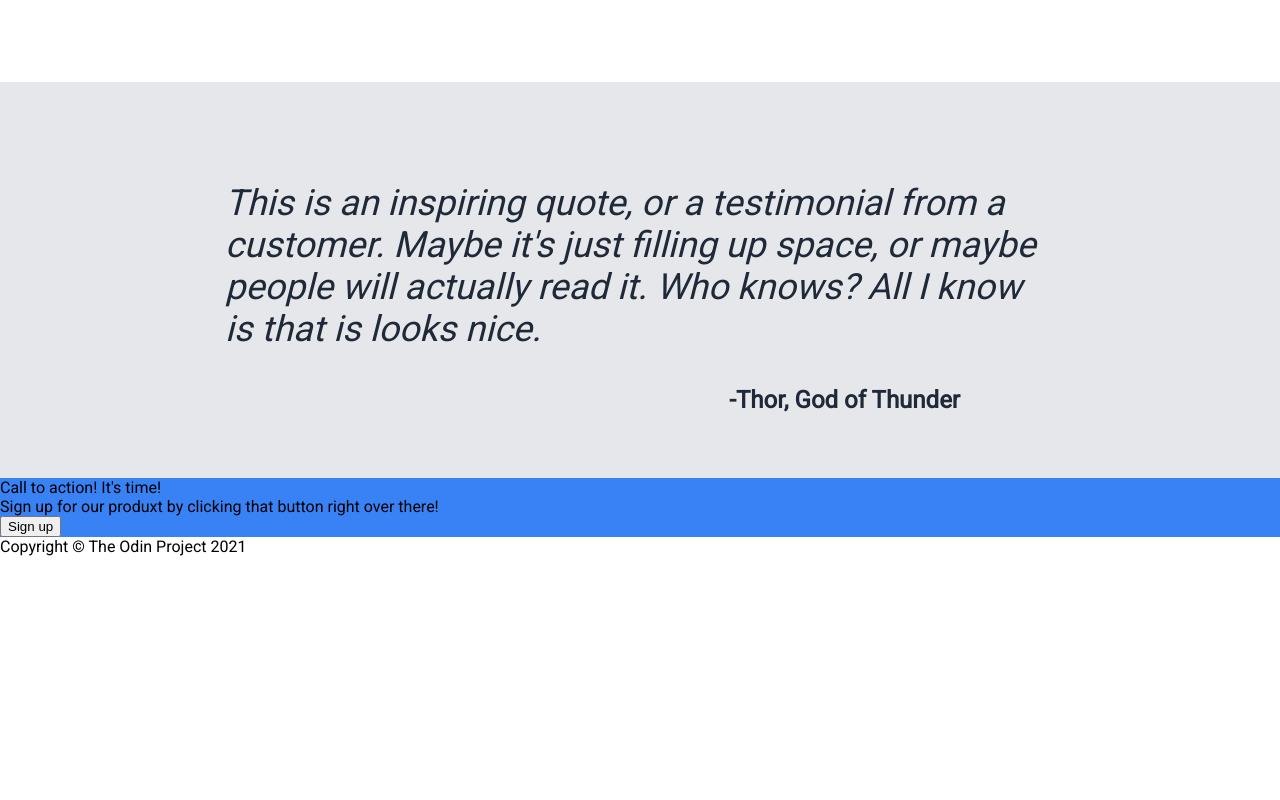
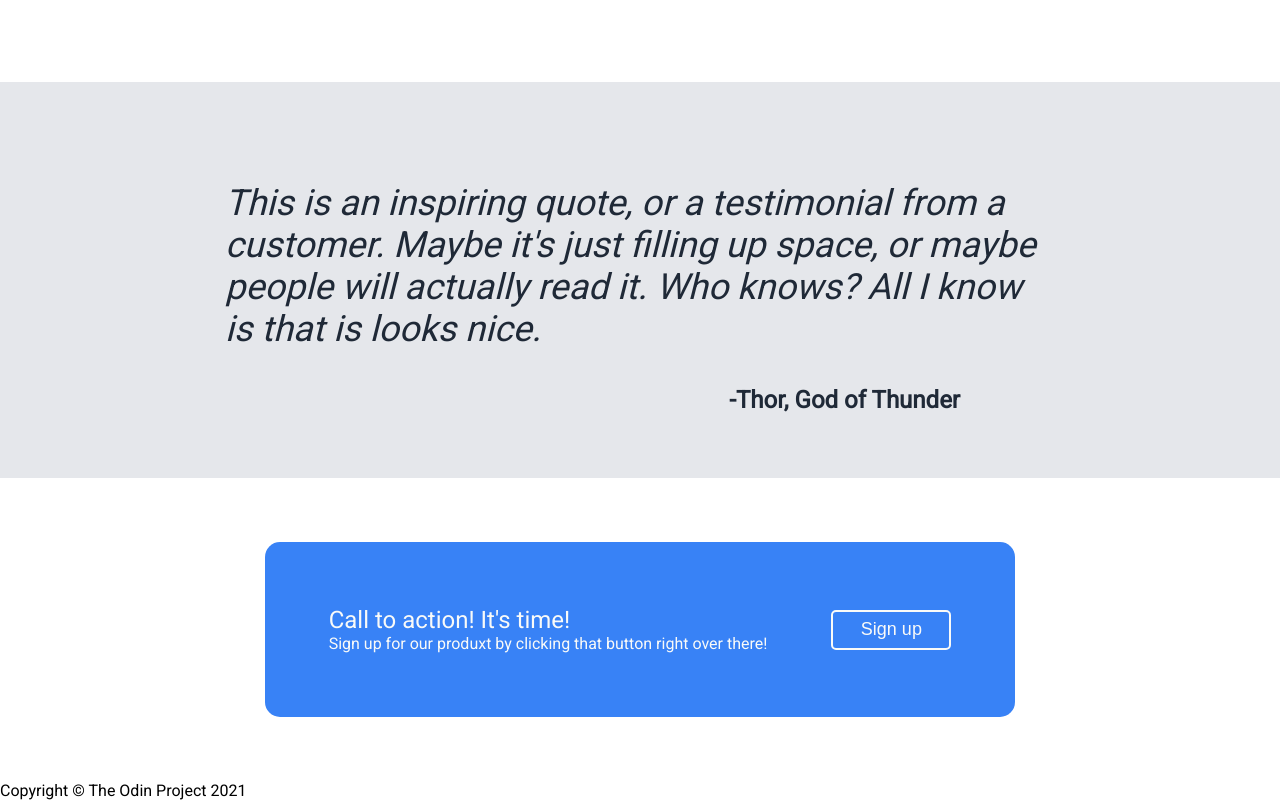
Before and after one commit to MINIMUMPFC/odin-landing-page, a plain HTML site: page index.html in a window 1280 px wide. Shown: the part 1013-1813 px from the top of the page. Before the commit the page ends 1569 px from the top, so only its background shows below. Drawn offline with Linux system fonts and the light colour scheme.

Commit message:
feat: add styling cta section

```diff
--- a/style.css
+++ b/style.css
@@ -9,7 +9,8 @@ body {
 }
 
 .navbar-container,
-.hero-container {
+.hero-container,
+.cta-container {
     padding: 0 20%;
 }
 
@@ -20,8 +21,17 @@ body {
 
 .navbar-logo,
 .hero-text-main,
-.hero-button button {
+.hero-button button,
+.cta-modal-button button {
     color: #F9FAF8;
+}
+
+.hero-button button,
+.cta-modal-button button {
+    width: 120px;
+    height: 40px;
+    font-size: 18px;
+    border-radius: 5px;
 }
 
 .hero-text-main,
@@ -36,7 +46,8 @@ body {
 }
 
 .hero-button button,
-.cta-modal {
+.cta-modal,
+.cta-modal-button button {
         background-color: #3882F6;
 }
 
@@ -96,12 +107,8 @@ body {
     font-size: 48px;
 }
 
-.hero-button button {
-    width: 120px;
-    height: 40px;
-    font-size: 18px;
+.hero-button {
     border-style: none;
-    border-radius: 5px;
 }
 
 .hero-image {
@@ -172,3 +179,40 @@ body {
     margin-left: auto;
     font-weight: 800;
 }
+
+/* Call-to-Action Section CSS */
+
+.cta-container {
+    display: flex;
+    justify-content: center;
+    align-items: center;
+    padding-top: 64px;
+    padding-bottom: 64px;
+}
+
+.cta-modal {
+    display: flex;
+    padding: 64px;
+    align-items: center;
+    gap: 64px;
+    border-radius: 15px;
+}
+
+.cta-modal-button button {
+    margin-left: auto;
+    border-style: solid;
+    border-color: #F9FAF8;
+}
+
+.cta-modal-header,
+.cta-modal-text {
+    color: #F9FAF8;
+}
+
+.cta-modal-header {
+    font-size: 24px;
+}
+
+.cta-modal-text {
+    font-size: 16px;
+}
```
